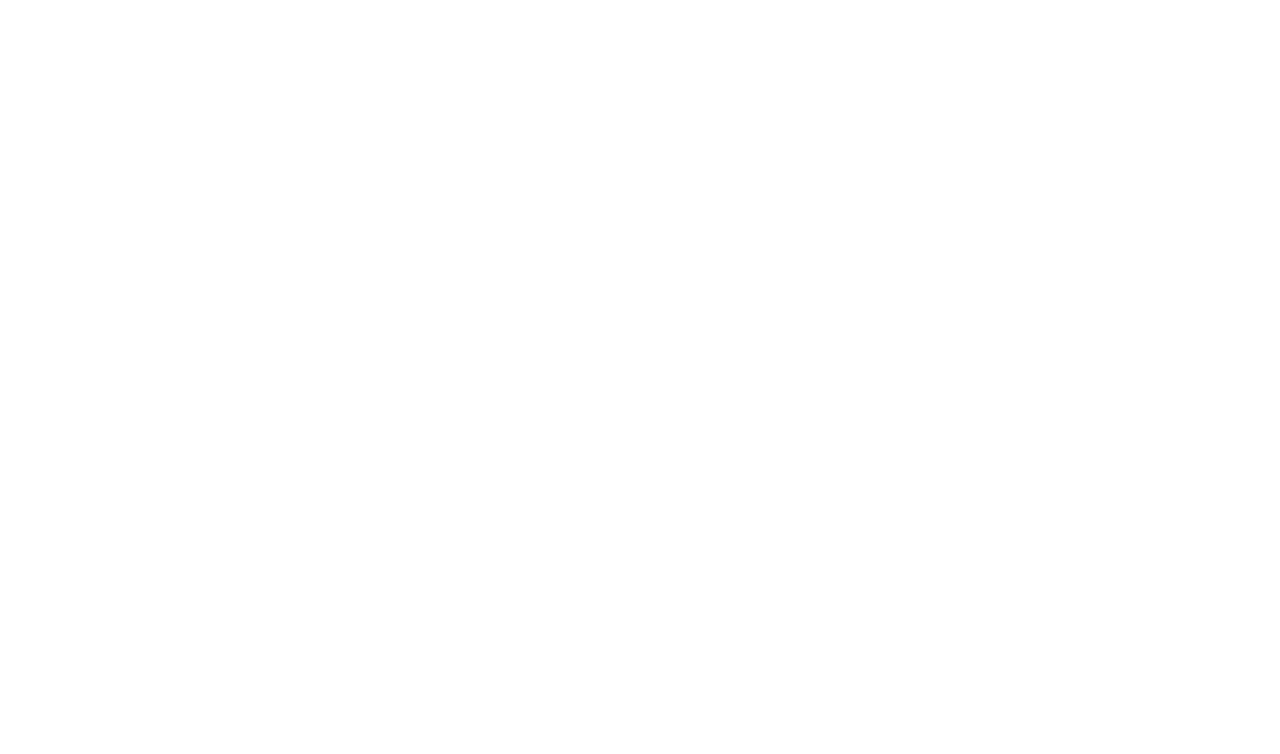
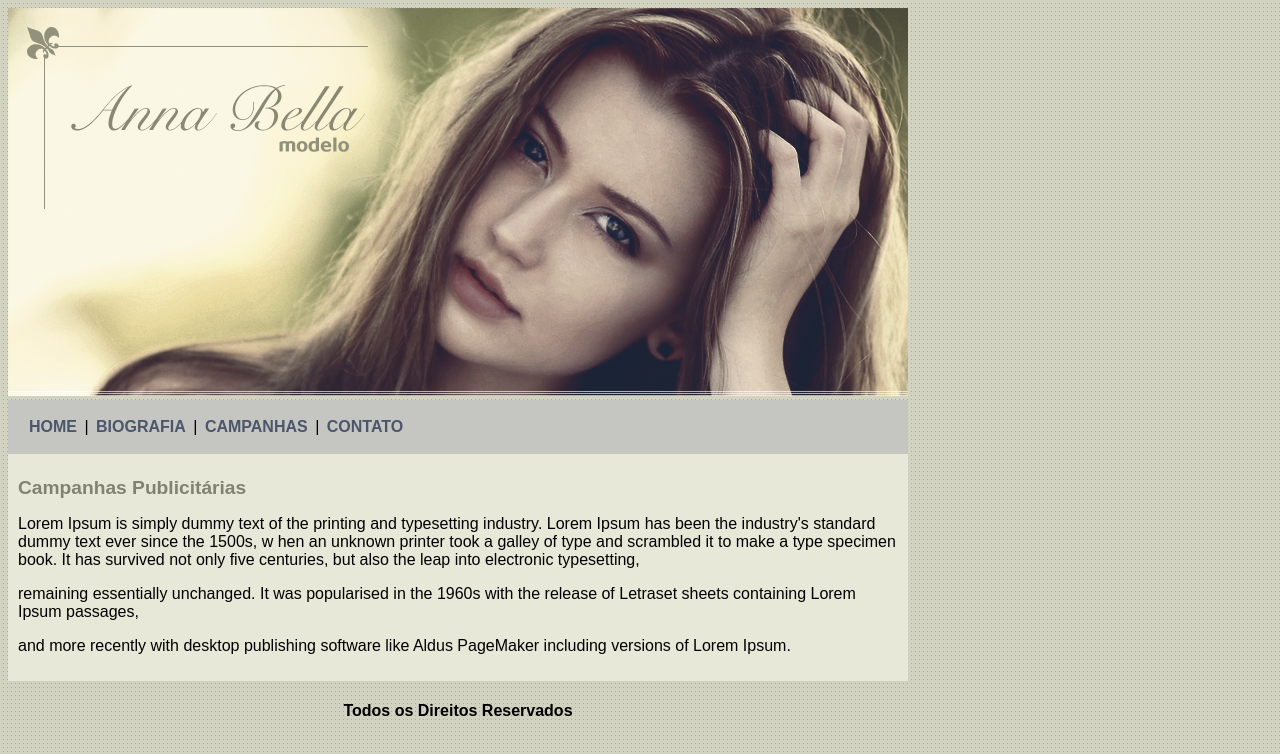
Before and after one commit to Mathgardino/proj_ana, a plain HTML site: page campanha.html in a window 1280 px wide. Shown: the top 754 px of the page. Drawn offline with Linux system fonts and the light colour scheme.

Commit message:
Projeto Finalizado!

```diff
--- a/campanha.html
+++ b/campanha.html
@@ -1,10 +1,46 @@
 <!DOCTYPE html>
 <meta charset="UTF-8">
 <link rel="stylesheet" href="estilo.css">
+
 <head>
-    <Body>
 
-    </Body>
+<Body class="fundo">
+
+    <div id="principal">
+        <img src="Imagens/capa.png">
+
+
+        <div id="menu">
+            <a href="index.html">HOME</a> |
+            <a href="Biografia.html">BIOGRAFIA</a> |
+            <a href="campanha.html">CAMPANHAS</a> |
+            <a href="Contato.html">CONTATO</a>
+        </div>
+        <div id="conteudo"> <!--Inicio do Conteúdo-->
+            <h1>Campanhas Publicitárias</h1>
+            <p>
+                Lorem Ipsum is simply dummy text of the printing and typesetting industry.
+                Lorem Ipsum has been the industry's standard dummy text ever since the 1500s, w
+                hen an unknown printer took a galley of type and scrambled it to make a
+                type specimen book. It has survived not only five centuries,
+                but also the leap into electronic typesetting,
+            </p>
+            <p>
+                remaining essentially unchanged.
+                It was popularised in the 1960s with the release
+                of Letraset sheets containing Lorem Ipsum passages,
+            </p>
+            <p>
+
+                and more recently with desktop publishing software
+                like Aldus PageMaker including versions of Lorem Ipsum.
+            </p>
+        </div> <!--Fim do conteúdo da página principal-->
+        <div class="rodape">
+            <h4>Todos os Direitos Reservados</h4>
+        </div>
+    </div><!--Fim da div da página principal-->
+</Body>
 </head>
 
 </html>
```
Also changed, not shown: Biografia.html (+38 -2 lines), Contato.html (+38 -2 lines), 1 other file.
